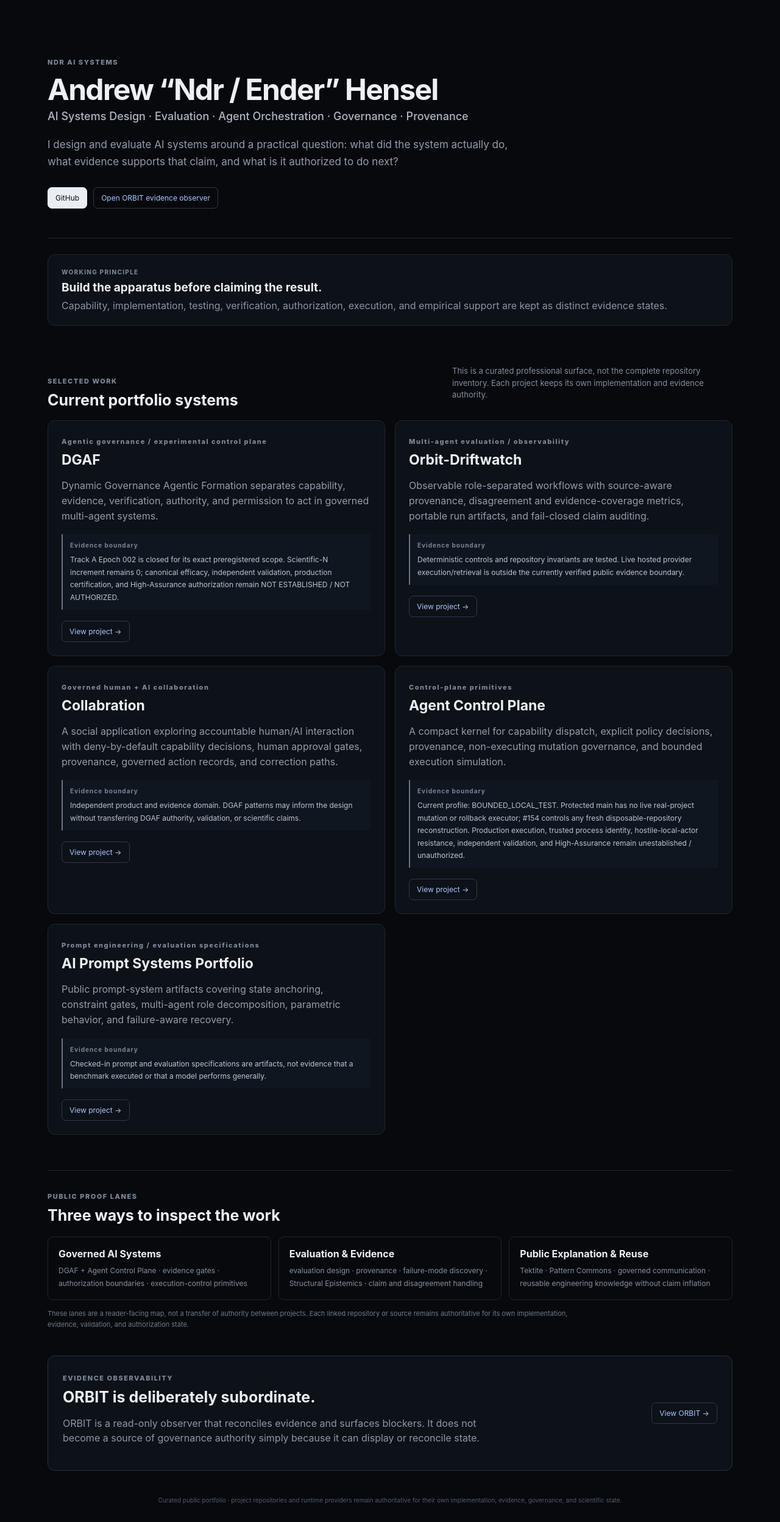
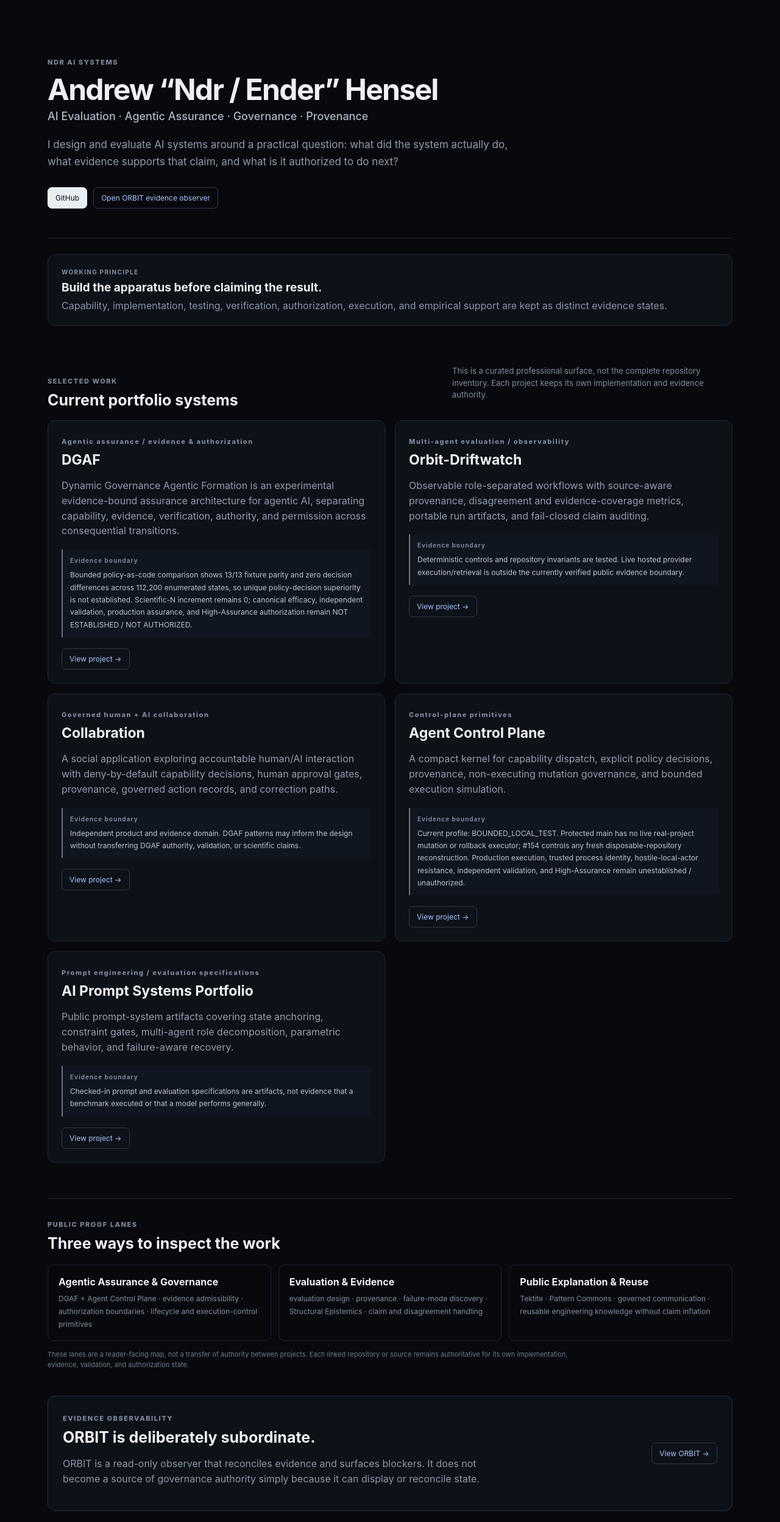
Before and after one commit to ndrorchestration/ndrorchestration, a Next.js app in the folder dashboard/: page / in a window 1280 px wide. Shown: the top 2496 px of the page at 61% size. Built offline with nearby package versions, Linux system fonts and the light colour scheme.

Commit message:
docs(portfolio): align homepage with agentic assurance positioning
Propagate the October 18 evidence-bound assurance positioning to the public portfolio homepage, fix the Collabration link, and preserve staged public-surface review semantics.

```diff
--- a/dashboard/pages/index.tsx
+++ b/dashboard/pages/index.tsx
@@ -4,9 +4,9 @@ import Head from 'next/head';
 const systems = [
   {
     name: 'DGAF',
-    type: 'Agentic governance / experimental control plane',
-    description: 'Dynamic Governance Agentic Formation separates capability, evidence, verification, authority, and permission to act in governed multi-agent systems.',
-    boundary: 'Track A Epoch 002 is closed for its exact preregistered scope. Scientific-N increment remains 0; canonical efficacy, independent validation, production certification, and High-Assurance authorization remain NOT ESTABLISHED / NOT AUTHORIZED.',
+    type: 'Agentic assurance / evidence & authorization',
+    description: 'Dynamic Governance Agentic Formation is an experimental evidence-bound assurance architecture for agentic AI, separating capability, evidence, verification, authority, and permission across consequential transitions.',
+    boundary: 'Bounded policy-as-code comparison shows 13/13 fixture parity and zero decision differences across 112,200 enumerated states, so unique policy-decision superiority is not established. Scientific-N increment remains 0; canonical efficacy, independent validation, production assurance, and High-Assurance authorization remain NOT ESTABLISHED / NOT AUTHORIZED.',
     href: 'https://github.com/ndrorchestration/DGAF-Framework',
   },
   {
@@ -21,7 +21,7 @@ const systems = [
     type: 'Governed human + AI collaboration',
     description: 'A social application exploring accountable human/AI interaction with deny-by-default capability decisions, human approval gates, provenance, governed action records, and correction paths.',
     boundary: 'Independent product and evidence domain. DGAF patterns may inform the design without transferring DGAF authority, validation, or scientific claims.',
-    href: 'https://github.com/ndrorchestration/Intellectro',
+    href: 'https://github.com/ndrorchestration/Collabration',
   },
   {
     name: 'Agent Control Plane',
@@ -43,13 +43,13 @@ const Home: NextPage = () => (
   <>
     <Head>
       <title>NDR AI Systems — Andrew Hensel</title>
-      <meta name="description" content="AI systems design, evaluation, agentic governance, provenance, and orchestration by Andrew Hensel." />
+      <meta name="description" content="AI evaluation, agentic assurance, governance, provenance, and orchestration by Andrew Hensel." />
     </Head>
     <main className="shell">
       <header className="hero">
         <span className="eyebrow">NDR AI SYSTEMS</span>
         <h1>Andrew “Ndr / Ender” Hensel</h1>
-        <h2>AI Systems Design · Evaluation · Agent Orchestration · Governance · Provenance</h2>
+        <h2>AI Evaluation · Agentic Assurance · Governance · Provenance</h2>
         <p>I design and evaluate AI systems around a practical question: what did the system actually do, what evidence supports that claim, and what is it authorized to do next?</p>
         <div className="actions">
           <a className="primary" href="https://github.com/ndrorchestration">GitHub</a>
@@ -85,8 +85,8 @@ const Home: NextPage = () => (
         <div><span className="eyebrow">PUBLIC PROOF LANES</span><h2>Three ways to inspect the work</h2></div>
         <div className="lanes">
           <div>
-            <b>Governed AI Systems</b>
-            <span>DGAF + Agent Control Plane · evidence gates · authorization boundaries · execution-control primitives</span>
+            <b>Agentic Assurance &amp; Governance</b>
+            <span>DGAF + Agent Control Plane · evidence admissibility · authorization boundaries · lifecycle and execution-control primitives</span>
           </div>
           <div>
             <b>Evaluation &amp; Evidence</b>
```
Also changed, not shown: 2 other files (tests, documents, lock files or other folders).
